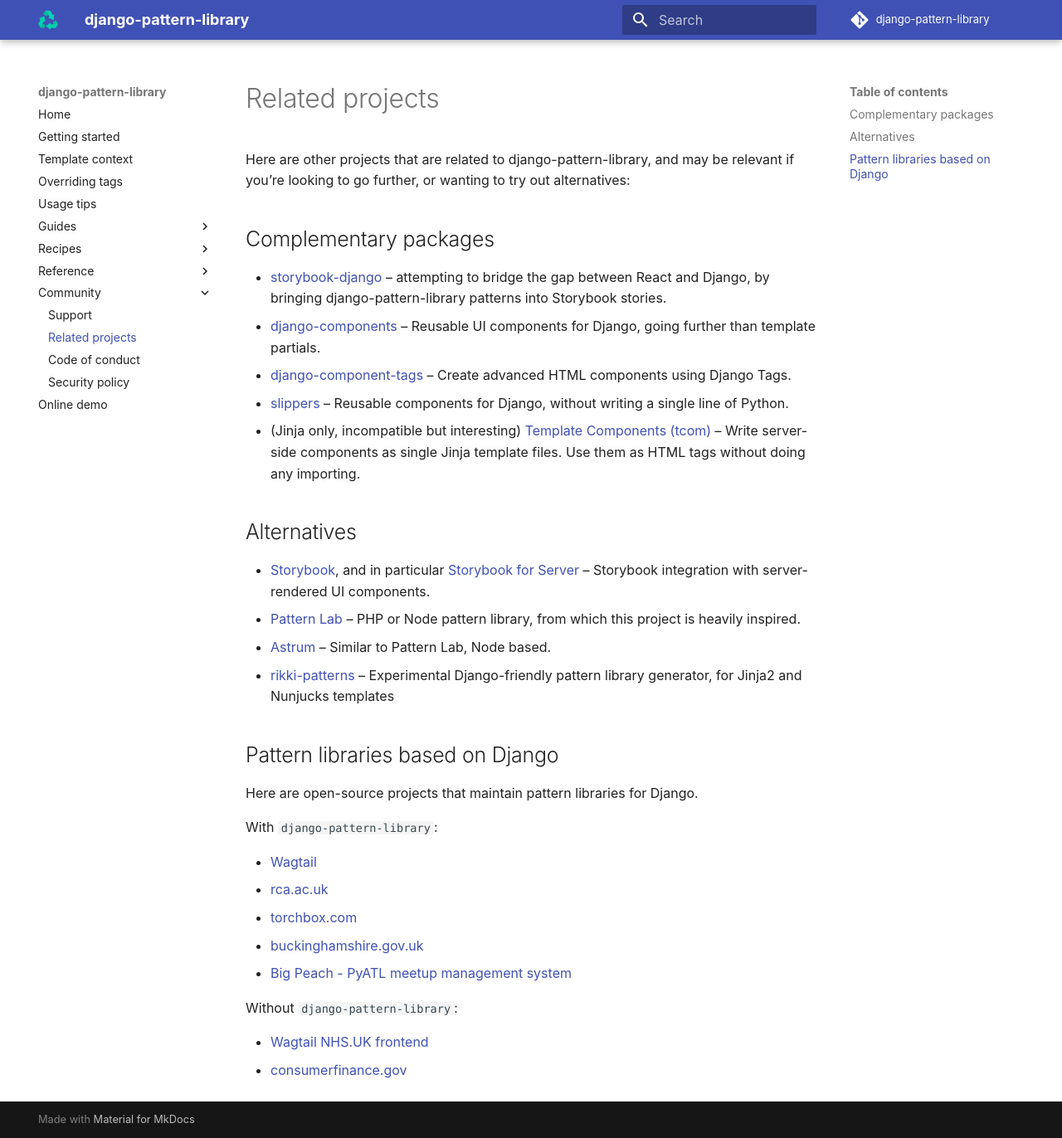
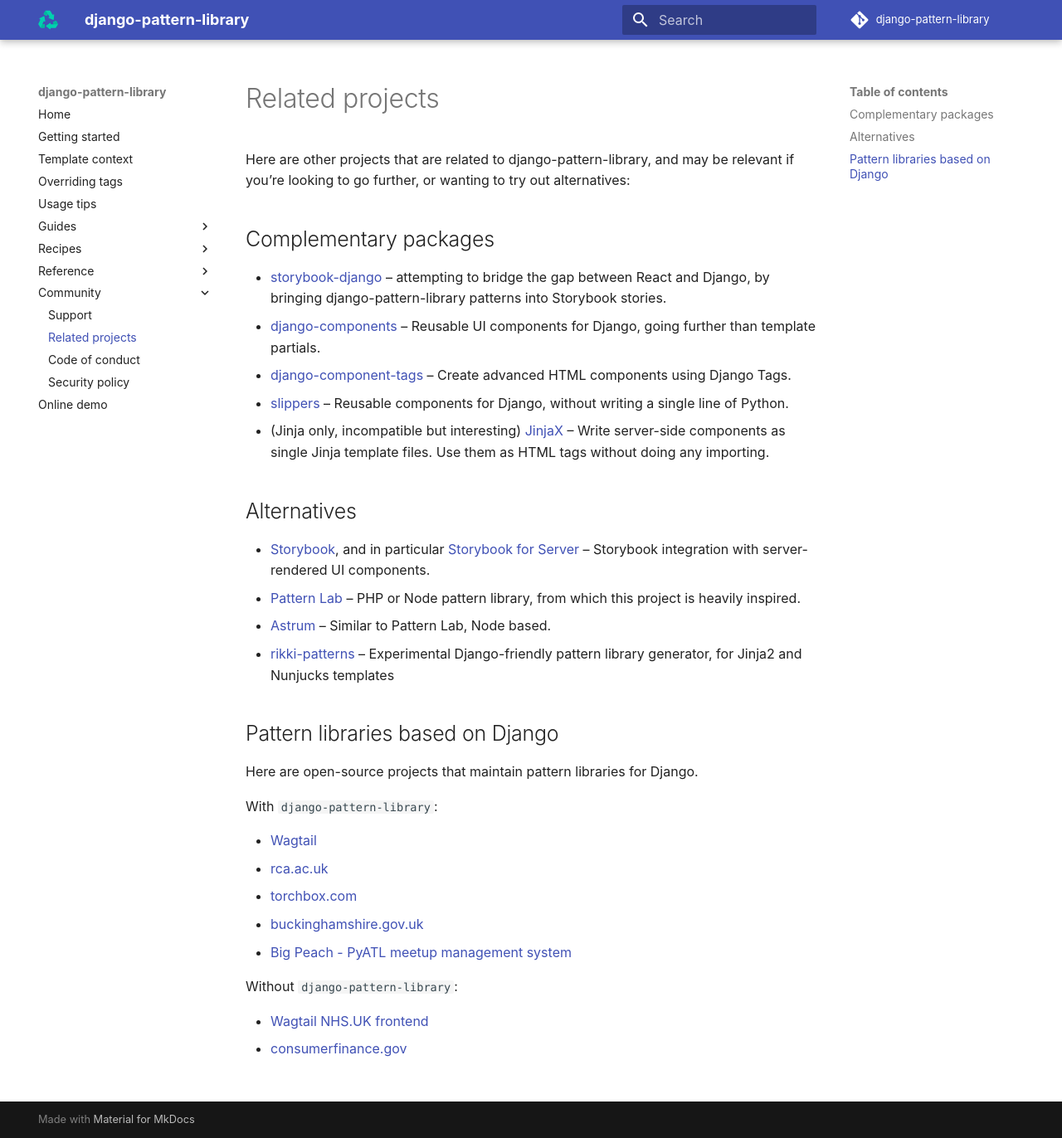
Before and after one commit to torchbox/django-pattern-library, an MkDocs documentation site: the page built from docs/community/related-projects.md, in a window 1280 px wide and 1372 px high. Shown: the whole window at 83% size. Built offline with MkDocs 1.6.1 and Material for MkDocs 9.7.7, drawn with Linux system fonts in a browser that asks for light colours; comment, search, counter and statistics services are not loaded.

Commit message:
Update related-projects.md

```diff
--- a/docs/community/related-projects.md
+++ b/docs/community/related-projects.md
@@ -8,7 +8,7 @@
 - [django-components](https://github.com/EmilStenstrom/django-components/) – Reusable UI components for Django, going further than template partials.
 - [django-component-tags](https://github.com/syse-i/django-component-tags) – Create advanced HTML components using Django Tags.
 - [slippers](https://github.com/mixxorz/slippers) – Reusable components for Django, without writing a single line of Python.
-- (Jinja only, incompatible but interesting) [Template Components (tcom)](https://tcom.scaletti.dev/) – Write server-side components as single Jinja template files. Use them as HTML tags without doing any importing.
+- (Jinja only, incompatible but interesting) [JinjaX](https://jinjax.scaletti.dev/) – Write server-side components as single Jinja template files. Use them as HTML tags without doing any importing.
 
 ## Alternatives
 
```
